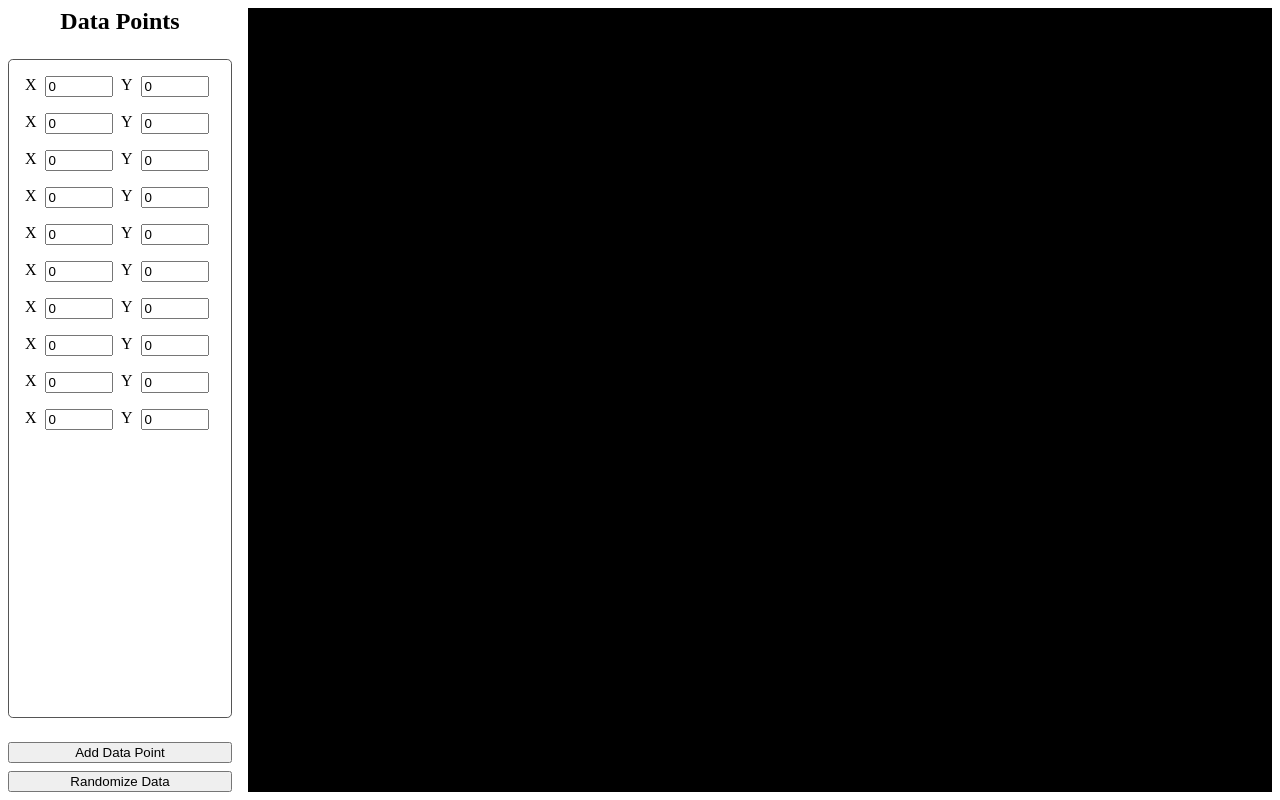
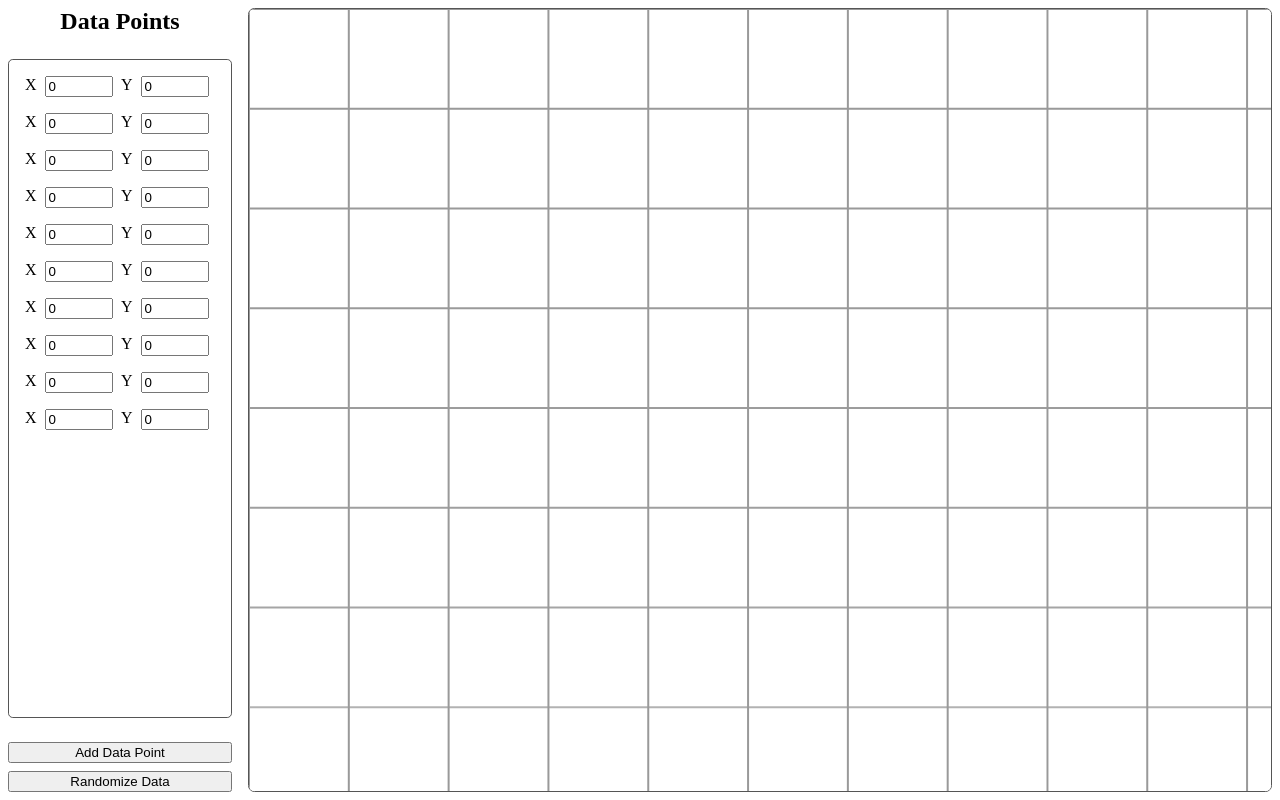
Before and after one commit to BenJilks/K-Means-Classifier, a React (Create React App) app: page / in a window 1280 px wide. Built offline with nearby package versions, Linux system fonts and the light colour scheme.

Commit message:
Basic grid display.
A simple grid pattern you can drag around using the mouse.

```diff
--- a/src/components/data_display/index.module.css
+++ b/src/components/data_display/index.module.css
@@ -8,4 +8,6 @@
 .canvas {
     width: 100%;
     height: 100%;
+    border: 1px solid #555;
+    border-radius: 0.4em;
 }
--- a/src/components/data_display/index.tsx
+++ b/src/components/data_display/index.tsx
@@ -1,18 +1,63 @@
-import { useEffect, useRef } from 'react'
+import { useEffect, useRef, useState } from 'react'
 import styles from './index.module.css'
+
+const grid_size_px = 100
+const grid_color = '#999'
 
 export default function DataDisplay() {
     const canvas_ref = useRef(document.createElement('canvas'))
+    const [offset, set_offset] = useState({ x: 0, y: 0 })
+    const [is_mouse_down, set_is_mouse_down] = useState(false)
+
     useEffect(() => {
         const canvas = canvas_ref.current
         const context = canvas.getContext('2d')!
-        context.fillStyle = '#000'
+        canvas.width = canvas.getBoundingClientRect().width
+        canvas.height = canvas.getBoundingClientRect().height
+
+        context.fillStyle = '#FFF'
         context.fillRect(0, 0, canvas.width, canvas.height)
-    })
+
+        const start_x = offset.x % grid_size_px
+        for (let x = 0; x < (canvas.width / grid_size_px) + 1; x++) {
+            context.lineWidth = 1
+            context.strokeStyle = grid_color
+            context.moveTo(x * grid_size_px + start_x, 0)
+            context.lineTo(x * grid_size_px + start_x, canvas.height)
+            context.stroke()
+        }
+
+        const start_y = offset.y % grid_size_px
+        for (let y = 0; y < (canvas.height / grid_size_px) + 1; y++) {
+            context.lineWidth = 1
+            context.strokeStyle = grid_color
+            context.moveTo(0, y * grid_size_px + start_y)
+            context.lineTo(canvas.width, y * grid_size_px + start_y)
+            context.stroke()
+        }
+    }, [offset])
+
+    const on_mouse_down = () => set_is_mouse_down(true)
+    const on_mouse_up = () => set_is_mouse_down(false)
+    const on_mouse_move = (event: React.MouseEvent) => {
+        if (!is_mouse_down)
+            return
+
+        set_offset({
+            x: offset.x + event.movementX,
+            y: offset.y + event.movementY,
+        })
+    }
 
     return (
         <div className={ styles.data_display }>
-            <canvas ref={ canvas_ref } className={ styles.canvas }></canvas>
+            <canvas
+                ref={ canvas_ref }
+                className={ styles.canvas }
+                onMouseDown={ on_mouse_down }
+                onMouseUp={ on_mouse_up }
+                onMouseMove={ on_mouse_move }>
+            </canvas>
         </div>
     )
 }
```
